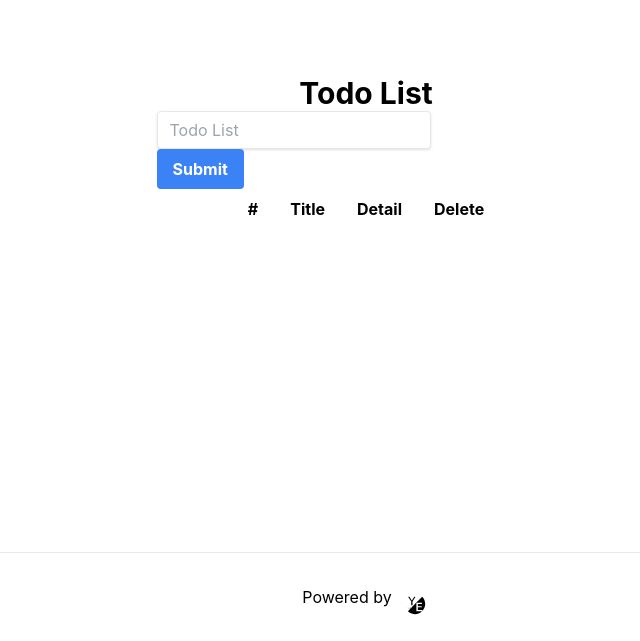
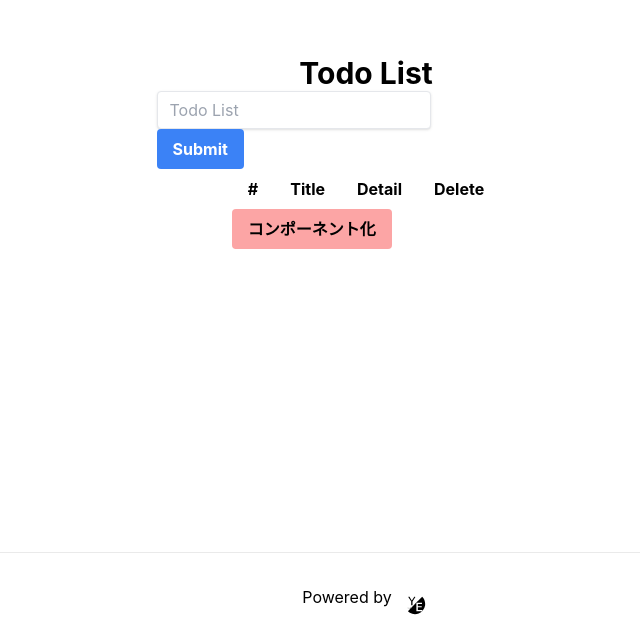
Before and after one commit to yeconnect/intern_react_todo_app, a Next.js app: page /todo in a window 1280 px wide. Shown: the part 248-889 px from the top of the page, without its empty margins (274-914 px from the left). Built offline with nearby package versions, Linux system fonts and the light colour scheme.

Commit message:
初級コース第5回

```diff
--- /dev/null
+++ b/components/button.js
@@ -0,0 +1,11 @@
+import React from 'react'
+
+const MyButton = ({title}) => {
+  return (
+    <button className="bg-red-300 hover:bg-grey text-grey-darkest font-bold py-2 px-4 rounded inline-flex items-center">
+        {title}
+    </button>
+  )
+}
+
+export default MyButton;
--- a/pages/poke/[id].js
+++ b/pages/poke/[id].js
@@ -8,12 +8,6 @@ const PokeDetailPage = () => {
   const pokeID = router.query.id;
   const [pokeData, setPokeData] = useState(null);
   const POKEMON_DETAIL_URL = `https://pokeapi.co/api/v2/pokemon/${pokeID}/`;
-
-  /*axios.get(POKEMON_DETAIL_URL).then(res => {
-    setPokeData(res.data);
-  }).catch(err => {
-    console.log(err);
-  });*/
 
   useEffect(() => {
     axios.get(POKEMON_DETAIL_URL)
--- a/pages/poke/index.js
+++ b/pages/poke/index.js
@@ -17,6 +17,7 @@ const PokeList = () => {
   }
   , []);
 
+  // pokemonのIDを取ってくる関数
   const getIdFromUrl= (url) => {
     return url.split("/").slice(-2)[0]
   }
--- a/pages/todo/index.js
+++ b/pages/todo/index.js
@@ -5,6 +5,8 @@ import { useEffect, useState } from "react";
 import { useForm } from "react-hook-form";
 import { v4 as uuid } from 'uuid';
 import styles from "../../styles/Home.module.css";
+import MyButton from "../../components/button";
+
 
 export default function Home() {
   const [todoList, setTodoList] = useState([]);
@@ -58,7 +60,6 @@ export default function Home() {
                 className="shadow appearance-none border rounded w-full py-2 px-3 text-gray-700 leading-tight focus:outline-none focus:shadow-outline"
                 autoFocus={true}
                 type="text"
-                {...register("title", { required: true, maxLength: 20 })}
                 placeholder="Todo List"
                 value={todoTitle}
                 onChange={(e) => setTodoTitle(e.target.value)}
@@ -131,6 +132,7 @@ export default function Home() {
               ))}
             </tbody>
           </table>
+          <MyButton title={"コンポーネント化"}/>
         </div>
       </main>
 
```
